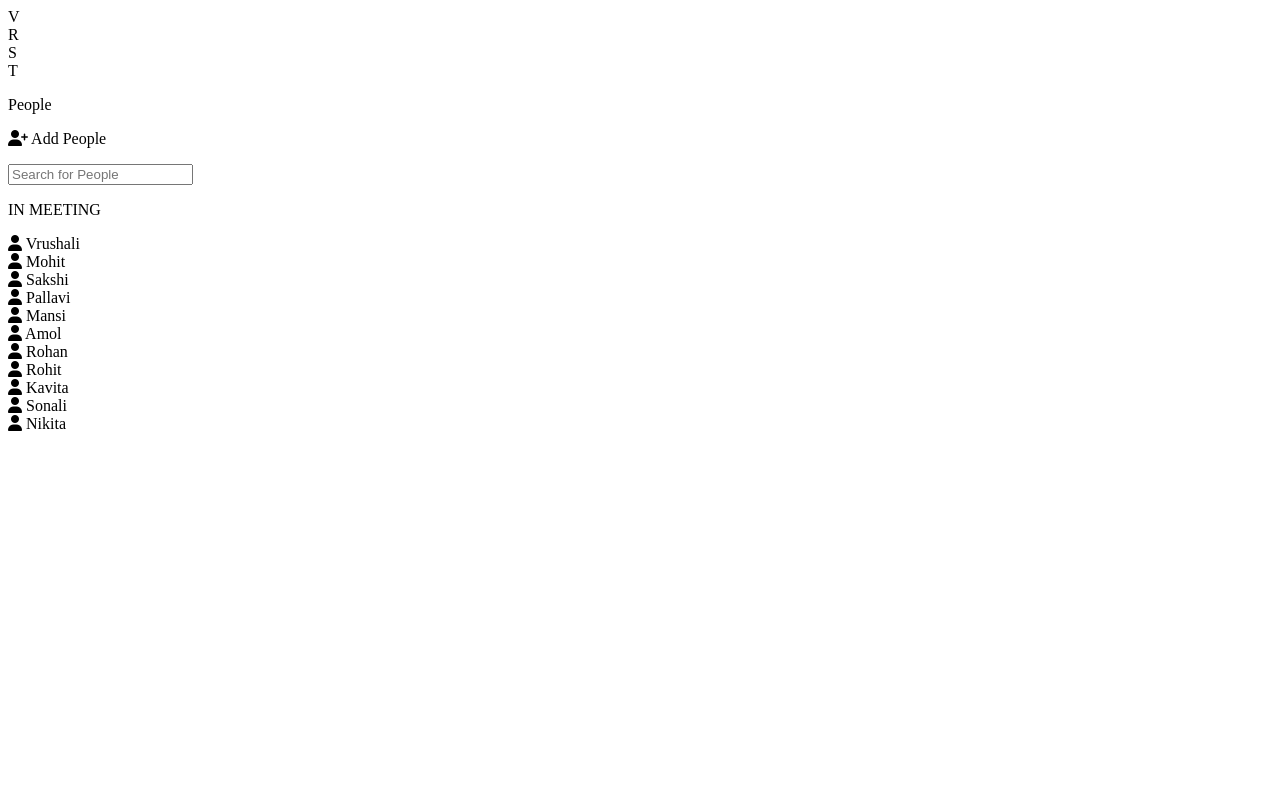
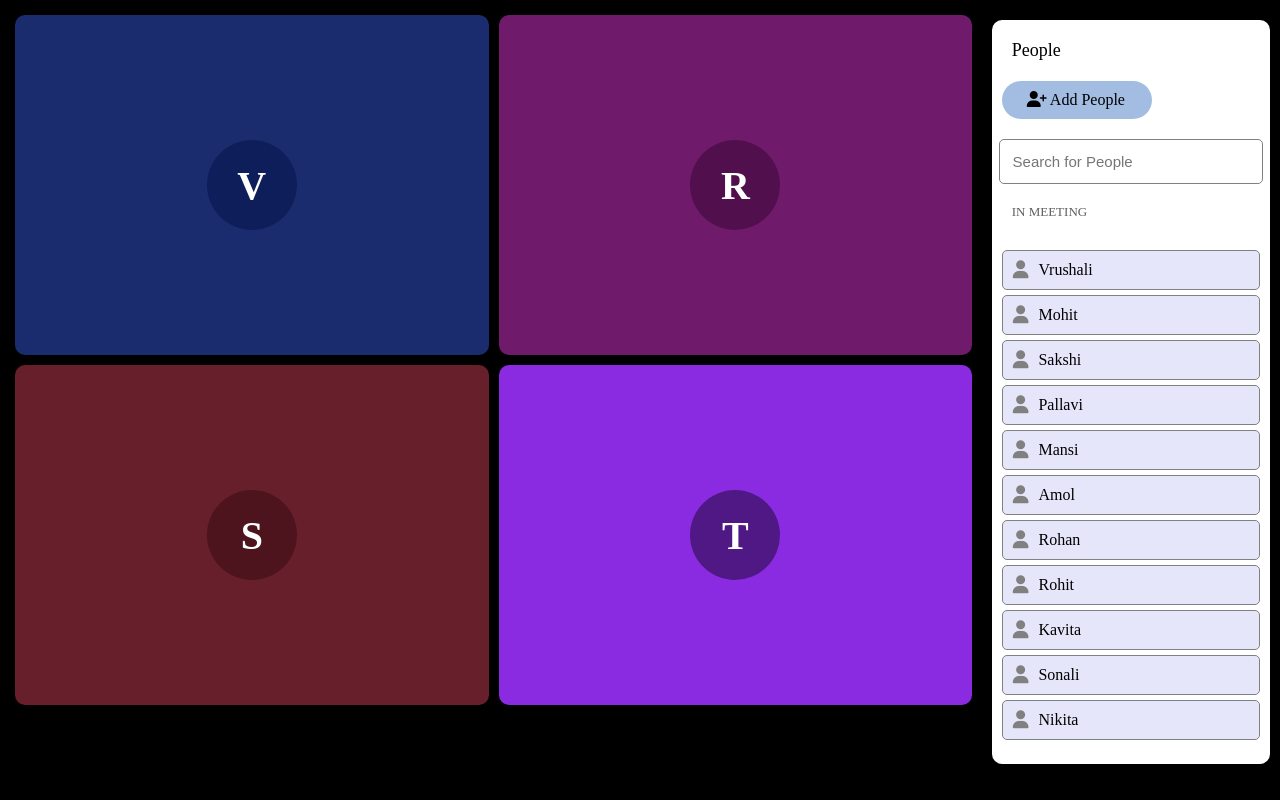
Before and after one commit to Vrush2004/Assignment-37, a plain HTML site: page index.html in a window 1280 px wide. Drawn offline with Linux system fonts and the light colour scheme.

Commit message:
style added

```diff
--- a/index.html
+++ b/index.html
@@ -5,6 +5,121 @@
     <meta name="viewport" content="width=device-width, initial-scale=1.0">
     <link href="https://cdnjs.cloudflare.com/ajax/libs/font-awesome/6.5.0/css/all.min.css" rel="stylesheet">
     <title>Google Meet UI</title>
+    <style>
+        * {
+            margin: 0;
+            padding: 0;
+        }
+        body {
+            background-color: black;
+            width: 100%;
+            height: 100vh;
+            display: flex;
+            gap: 5px;
+        }
+        .container {
+            height: 100vh;
+            width: 78%;
+        }
+        .left-container {
+            margin: 10px;
+            display: flex;
+            flex-wrap: wrap;
+            width: 100%;
+        }
+        .student {
+            display: flex;
+            justify-content: center;
+            align-items: center;
+            width: 48%;
+            height: 340px;
+            margin: 5px;
+            background-color: rgb(26, 44, 109);
+            border-radius: 10px;
+        }
+        #two {
+            background-color: rgb(112, 26, 108);
+        }
+        #three {
+            background-color: rgb(102, 31, 43);
+        }
+        #four {
+            background-color: blueviolet;
+        }
+        span {
+            display: flex;
+            justify-content: center;
+            align-items: center;
+            color: white;
+            font-size: 40px;
+            font-weight: 700;
+            width: 90px;
+            height: 90px;
+            background-color: rgb(14, 30, 90);
+            border-radius: 50%;
+        }
+        #R {
+            background-color: rgb(81, 16, 77);
+        }
+        #S {
+            background-color: rgb(77, 20, 29);
+        }
+        #T {
+            background-color: rgb(80, 24, 132);
+        }
+        .search-container {
+            overflow-y: auto;
+            border-radius: 10px;
+            margin: 20px 10px 20px 0px;
+            width: 22%;
+            height: 93%;
+            background-color: white;
+        }
+        .people {
+            margin: 20px;
+            font-size: 18px;
+        }
+        .add {
+            margin-left: 10px;
+            width: 100px;
+            border-radius: 25px;
+            padding: 10px 25px;
+            background-color: rgb(163, 188, 226);
+        }
+        #search {
+            display: block;
+            margin: 20px auto;
+            padding: 13px;
+            border-radius: 5px;
+            border: 1px solid gray;
+            width: 85%;
+            font-size: 15px;
+        }
+        .in-meet {
+            font-size: 13px;
+            color: rgb(98, 94, 94);
+            margin: 0px 10px 15px 20px;
+        }
+        #students-container {
+            padding: 10px;
+        }
+        .student-card {
+            margin: 5px 0;
+            padding: 10px;
+            border: 1px solid gray;
+            border-radius: 5px;
+            background-color: rgb(230, 230, 250);
+            font-size: 16px;
+            color: black;
+            display: flex;
+            align-items: center;
+        }
+        .student-card i {
+            margin-right: 10px;
+            color: gray;
+            font-size: 18px;
+        }
+    </style>
 </head>
 <body>
     <div class="container">
```
